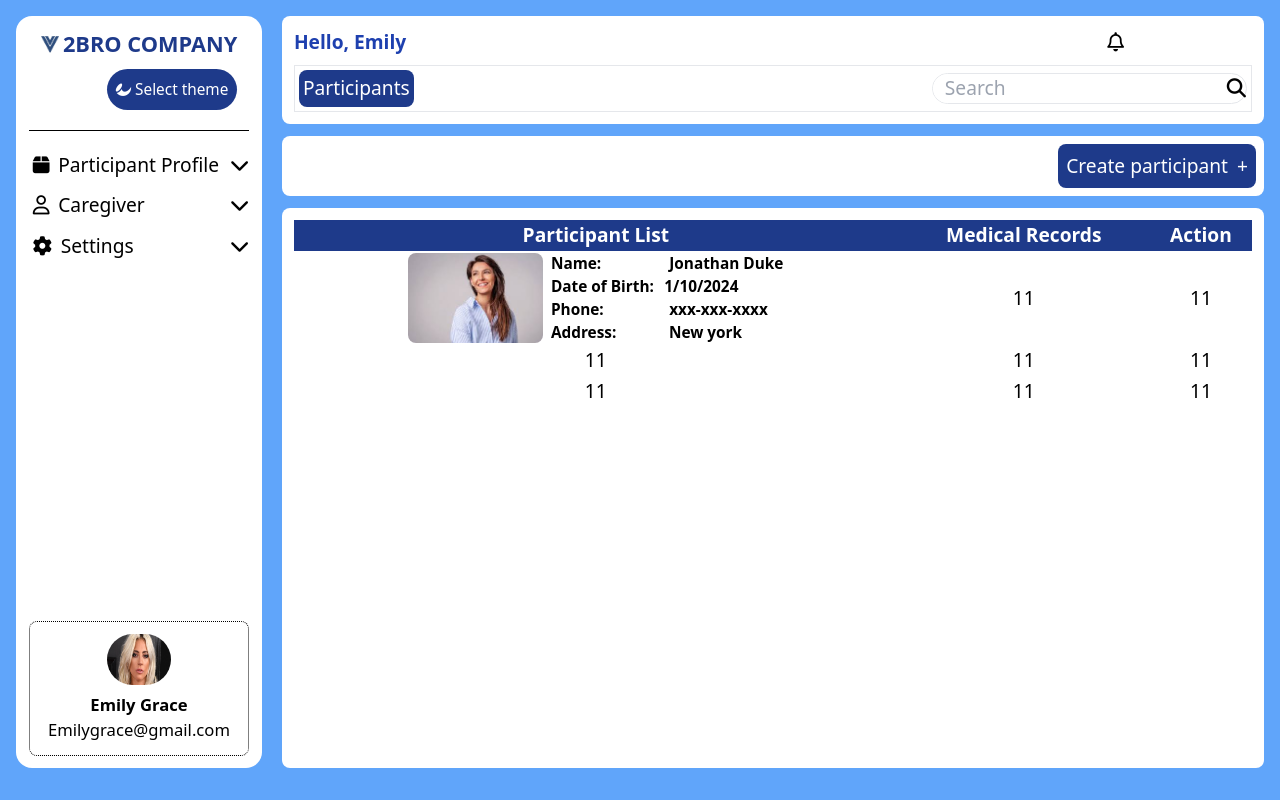
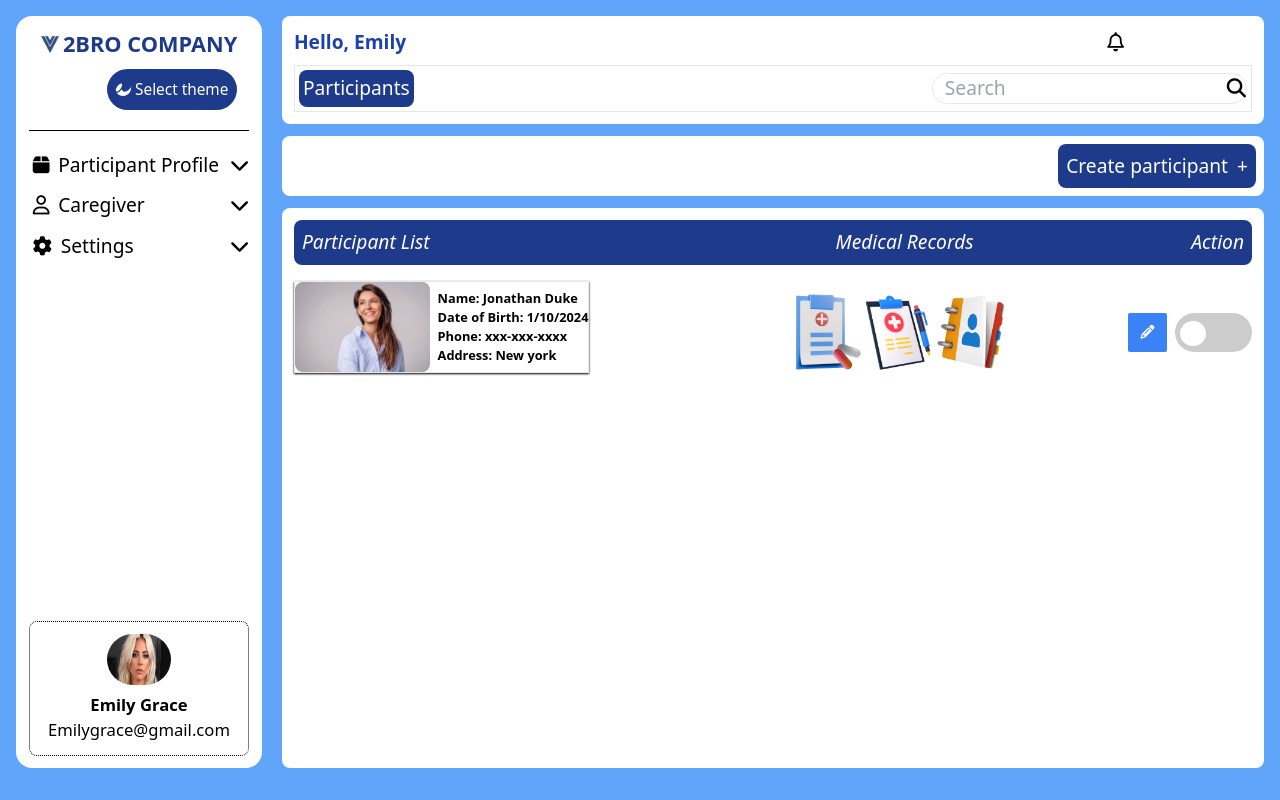
Before and after one commit to daadesina/2bro_company, a Flask app: page /profile in a window 1280 px wide. Run offline with Flask 3, Linux system fonts and the light colour scheme; some libraries are stand-ins or nearby versions.

Commit message:
profile created

```diff
--- a/app.py
+++ b/app.py
@@ -10,6 +10,10 @@ def home():
 def profile():
     return render_template('profile.html')
 
+@app.route('/part')
+def part():
+    return render_template('part.html')
+
 
 
 if __name__ == '__main__':
--- a/static/css/output.css
+++ b/static/css/output.css
@@ -588,6 +588,10 @@ video {
   }
 }
 
+.collapse {
+  visibility: collapse;
+}
+
 .m-4 {
   margin: 1rem;
 }
@@ -636,6 +640,18 @@ video {
   margin-top: 1.25rem;
 }
 
+.mt-6 {
+  margin-top: 1.5rem;
+}
+
+.mt-2 {
+  margin-top: 0.5rem;
+}
+
+.mb-4 {
+  margin-bottom: 1rem;
+}
+
 .block {
   display: block;
 }
@@ -668,6 +684,26 @@ video {
   height: 100%;
 }
 
+.h-\[8vh\] {
+  height: 8vh;
+}
+
+.h-\[6vh\] {
+  height: 6vh;
+}
+
+.h-\[6vw\] {
+  height: 6vw;
+}
+
+.h-3 {
+  height: 0.75rem;
+}
+
+.h-\[8vw\] {
+  height: 8vw;
+}
+
 .w-1\/5 {
   width: 20%;
 }
@@ -682,6 +718,47 @@ video {
 
 .w-full {
   width: 100%;
+}
+
+.w-\[30vw\] {
+  width: 30vw;
+}
+
+.w-\[35vw\] {
+  width: 35vw;
+}
+
+.w-fit {
+  width: -moz-fit-content;
+  width: fit-content;
+}
+
+.w-1\/3 {
+  width: 33.333333%;
+}
+
+.w-2\/5 {
+  width: 40%;
+}
+
+.w-\[6vh\] {
+  width: 6vh;
+}
+
+.w-4 {
+  width: 1rem;
+}
+
+.w-3 {
+  width: 0.75rem;
+}
+
+.w-3\/5 {
+  width: 60%;
+}
+
+.border-collapse {
+  border-collapse: collapse;
 }
 
 .flex-col {
@@ -702,6 +779,10 @@ video {
 
 .justify-between {
   justify-content: space-between;
+}
+
+.justify-around {
+  justify-content: space-around;
 }
 
 .gap-1 {
@@ -728,6 +809,24 @@ video {
   border-radius: 0.5rem;
 }
 
+.rounded-xl {
+  border-radius: 0.75rem;
+}
+
+.rounded-sm {
+  border-radius: 0.125rem;
+}
+
+.rounded-l-lg {
+  border-top-left-radius: 0.5rem;
+  border-bottom-left-radius: 0.5rem;
+}
+
+.rounded-r-lg {
+  border-top-right-radius: 0.5rem;
+  border-bottom-right-radius: 0.5rem;
+}
+
 .border {
   border-width: 1px;
 }
@@ -745,6 +844,11 @@ video {
   border-color: rgb(0 0 0 / var(--tw-border-opacity, 1));
 }
 
+.border-red-500 {
+  --tw-border-opacity: 1;
+  border-color: rgb(239 68 68 / var(--tw-border-opacity, 1));
+}
+
 .bg-blue-400 {
   --tw-bg-opacity: 1;
   background-color: rgb(96 165 250 / var(--tw-bg-opacity, 1));
@@ -758,6 +862,21 @@ video {
 .bg-white {
   --tw-bg-opacity: 1;
   background-color: rgb(255 255 255 / var(--tw-bg-opacity, 1));
+}
+
+.bg-red-400 {
+  --tw-bg-opacity: 1;
+  background-color: rgb(248 113 113 / var(--tw-bg-opacity, 1));
+}
+
+.bg-blue-200 {
+  --tw-bg-opacity: 1;
+  background-color: rgb(191 219 254 / var(--tw-bg-opacity, 1));
+}
+
+.bg-blue-500 {
+  --tw-bg-opacity: 1;
+  background-color: rgb(59 130 246 / var(--tw-bg-opacity, 1));
 }
 
 .p-1 {
@@ -786,6 +905,14 @@ video {
 
 .p-5 {
   padding: 1.25rem;
+}
+
+.p-\[0\.3rem\] {
+  padding: 0.3rem;
+}
+
+.p-\[2vw\] {
+  padding: 2vw;
 }
 
 .pb-3 {
@@ -832,6 +959,14 @@ video {
   padding-right: 3.8vw;
 }
 
+.pr-\[4\.6vw\] {
+  padding-right: 4.6vw;
+}
+
+.pr-\[0\.9vw\] {
+  padding-right: 0.9vw;
+}
+
 .text-left {
   text-align: left;
 }
@@ -856,12 +991,25 @@ video {
   font-size: 1.7vw;
 }
 
+.text-\[1vw\] {
+  font-size: 1vw;
+}
+
+.text-sm {
+  font-size: 0.875rem;
+  line-height: 1.25rem;
+}
+
 .font-bold {
   font-weight: 700;
 }
 
 .font-semibold {
   font-weight: 600;
+}
+
+.italic {
+  font-style: italic;
 }
 
 .text-blue-800 {
@@ -878,3 +1026,32 @@ video {
   --tw-text-opacity: 1;
   color: rgb(255 255 255 / var(--tw-text-opacity, 1));
 }
+
+.shadow-2xl {
+  --tw-shadow: 0 25px 50px -12px rgb(0 0 0 / 0.25);
+  --tw-shadow-colored: 0 25px 50px -12px var(--tw-shadow-color);
+  box-shadow: var(--tw-ring-offset-shadow, 0 0 #0000), var(--tw-ring-shadow, 0 0 #0000), var(--tw-shadow);
+}
+
+.shadow-inner {
+  --tw-shadow: inset 0 2px 4px 0 rgb(0 0 0 / 0.05);
+  --tw-shadow-colored: inset 0 2px 4px 0 var(--tw-shadow-color);
+  box-shadow: var(--tw-ring-offset-shadow, 0 0 #0000), var(--tw-ring-shadow, 0 0 #0000), var(--tw-shadow);
+}
+
+.shadow-lg {
+  --tw-shadow: 0 10px 15px -3px rgb(0 0 0 / 0.1), 0 4px 6px -4px rgb(0 0 0 / 0.1);
+  --tw-shadow-colored: 0 10px 15px -3px var(--tw-shadow-color), 0 4px 6px -4px var(--tw-shadow-color);
+  box-shadow: var(--tw-ring-offset-shadow, 0 0 #0000), var(--tw-ring-shadow, 0 0 #0000), var(--tw-shadow);
+}
+
+.shadow-sm {
+  --tw-shadow: 0 1px 2px 0 rgb(0 0 0 / 0.05);
+  --tw-shadow-colored: 0 1px 2px 0 var(--tw-shadow-color);
+  box-shadow: var(--tw-ring-offset-shadow, 0 0 #0000), var(--tw-ring-shadow, 0 0 #0000), var(--tw-shadow);
+}
+
+.shadow-black {
+  --tw-shadow-color: #000;
+  --tw-shadow: var(--tw-shadow-colored);
+}
--- /dev/null
+++ b/static/css/style.css
@@ -0,0 +1,50 @@
+/* Switch container */
+.switch {
+    position: relative;
+    display: inline-block;
+    width: 6vw; /* Scales with the viewport width */
+    height: 3vw; /* Adjusted for proportional height */
+  }
+
+  /* Hide the default checkbox */
+  .switch input {
+    opacity: 0;
+    width: 0;
+    height: 0;
+  }
+
+  /* Slider */
+  .slider {
+    position: absolute;
+    cursor: pointer;
+    top: 0;
+    left: 0;
+    right: 0;
+    bottom: 0;
+    background-color: #ccc;
+    transition: 0.4s;
+    border-radius: 3vw; /* Makes the slider rounded */
+  }
+
+  /* Circle inside the slider */
+  .slider:before {
+    position: absolute;
+    content: "";
+    height: 2vw; /* Scaled circle size */
+    width: 2vw; /* Match height for the circle */
+    left: 0.4vw; /* Adjust spacing */
+    bottom: 0.4vw; /* Adjust spacing */
+    background-color: white;
+    transition: 0.4s;
+    border-radius: 50%;
+  }
+
+  /* When checked, change the slider color */
+  input:checked + .slider {
+    background-color: #475aca;
+  }
+
+  /* Move the circle when checked */
+  input:checked + .slider:before {
+    transform: translateX(3vw); /* Match new switch width */
+  }
--- a/templates/home.html
+++ b/templates/home.html
@@ -3,6 +3,7 @@
 <head>
     <meta charset="UTF-8">
     <meta name="viewport" content="width=device-width, initial-scale=1.0">
+    <link rel="stylesheet" href="../static/css/style.css">
     <link rel="stylesheet" href="../static/css/output.css">
     <script src="https://kit.fontawesome.com/c5e4d5e6fa.js" crossorigin="anonymous"></script>
     <title>2BRO COMPANY </title>
--- a/templates/profile.html
+++ b/templates/profile.html
@@ -1,52 +1,62 @@
 {% extends "home.html" %}
 
 {% block content %}
+<div>
+    <div id="profile_header" class="m-3">
+        <div class=" flex justify-around bg-blue-900 text-white rounded-lg p-2 italic mb-4">
+            <p class=" w-3/5">Participant List</p>
+            <p class=" w-2/5">Medical Records</p>
+            <p>Action</p>
+        </div>
 
-<div class="m-3 rounded-lg">
-    <table class=" w-full text-center rounded-lg">
-        <thead class="bg-blue-900 text-white">
-            <th>Participant List</th>
-            <th>Medical Records</th>
-            <th>Action</th>
-        </thead>
-        <tbody class="">
-            <tr>
-                <td class="flex justify-center">
-                    <div class=" flex gap-2 items-center">
+        <div id="profile_body" class="flex justify-around">
+            <div id="profile_left" class=" w-3/5">
+                <div id="first_pl" class="h-[8vw]">
+                    <div class=" flex gap-2 items-center border border-solid shadow-black shadow-sm w-fit">
                         <div>
                             <img src="../static/image/participant.jpg" class=" h-[7vw] rounded-lg" alt="profile pic">
                         </div>
-                        <div class=" text-left text-[1.2vw] font-semibold">
-                            <label class=" pr-[5vw]">Name:</label>
+                        <div class=" text-left text-[1vw] font-semibold">
+                            <label class=" ">Name:</label>
                             <span>Jonathan Duke</span>
                             <br>
-                            <label class="pr-[0.5vw]">Date of Birth:</label>
+                            <label class="">Date of Birth:</label>
                             <span>1/10/2024</span>
                             <br>
-                            <label class=" pr-[4.8vw]">Phone:</label>
+                            <label class=" ">Phone:</label>
                             <span>xxx-xxx-xxxx</span>
                             <br>
-                            <label class=" pr-[3.8vw]">Address:</label>
+                            <label class=" ">Address:</label>
                             <span>New york</span>
                         </div>
                     </div>
-                </td>
+                </div>
+            </div>
 
-                <td>11</td>
-                <td>11</td>
-            </tr>
-            <tr>
-                <td>11</td>
-                <td>11</td>
-                <td>11</td>
-            </tr>
-            <tr>
-                <td>11</td>
-                <td>11</td>
-                <td>11</td>
-            </tr>
-        </tbody>
-    </table>
+            <div id="profile_middle" class=" w-2/5">
+                <div id="first_pm">
+                    <div class="flex h-[8vw] items-center">
+                        <img src="../static/image/drug_book.png" alt="drug book" class="h-[6vw]">
+                        <img src="../static/image/pen_book.png" alt="pen book" class="h-[6vw]">
+                        <img src="../static/image/note_book.png" alt="note book" class="h-[6vw]">
+                    </div>
+                </div>
+            </div>
+
+            <div id="profile_right">
+                <div id="first_pr">
+                    <div class="flex text-sm gap-2 items-center h-[8vw]">
+                        <i class="fa-solid fa-pencil text-white bg-blue-500 p-[1vw] rounded-sm"></i>
+                        <div>
+                            <label class="switch">
+                                <input type="checkbox" />
+                                <span class="slider"></span>
+                            </label>
+                        </div>
+                    </div>
+                </div>
+            </div>
+        </div>
+    </div>
 </div>
-
 {% endblock %}
```
Also changed, not shown: templates/__profile.html (added, +58 -0 lines), static/image/drug_book.png (added), static/image/note_book.png (added), static/image/pen_book.png (added).
